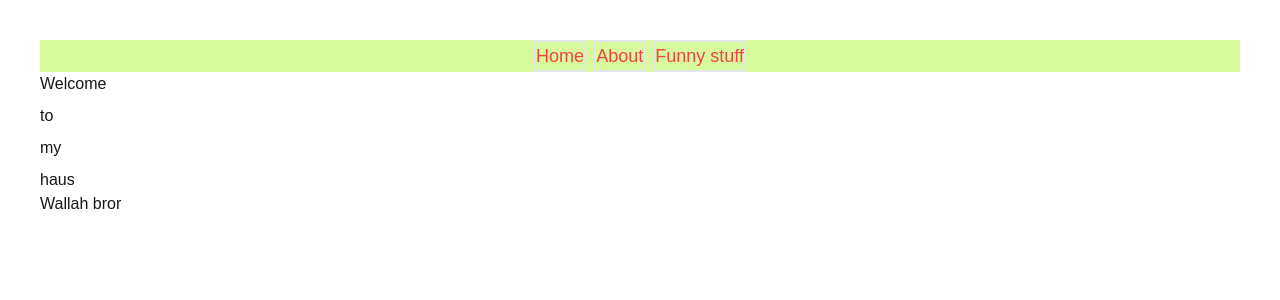
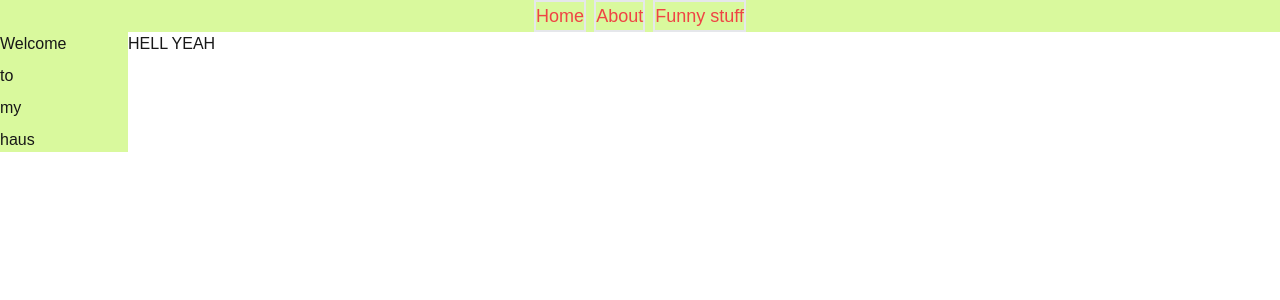
Before and after one commit to Kvernhaug/homepage, a Next.js app: page /test in a window 1280 px wide. Shown: the top 300 px of the page. Built offline with nearby package versions, Linux system fonts and the light colour scheme.

Commit message:
fix: main content to the right of aside

```diff
--- a/src/app/layout.tsx
+++ b/src/app/layout.tsx
@@ -29,15 +29,15 @@ export default function RootLayout({
   return (
     <html lang="en">
       <body
-        className={clsx("m-10")}
+        className=""
       >
         <nav>
           <Navigation />
         </nav>
-        <aside>
-          <Sidebar />
-        </aside>
-        <main>
+        <main className="flex flex-row ">
+          <aside className="w-32 h-full">
+            <Sidebar />
+          </aside>
           {children}
         </main>
       </body>
--- a/src/app/test/page.tsx
+++ b/src/app/test/page.tsx
@@ -1,7 +1,7 @@
 export default function MyTest() {
   return (
     <div>
-      Wallah bror
+      HELL YEAH
     </div>
   )
 }
--- a/src/components/sidebar.tsx
+++ b/src/components/sidebar.tsx
@@ -1,6 +1,6 @@
 export function Sidebar() {
   return (
-    <div className="flex flex-col gap-2">
+    <div className="flex flex-col gap-2 bg-lime-200">
       <span>Welcome</span>
       <span>to</span>
       <span>my</span>
```
